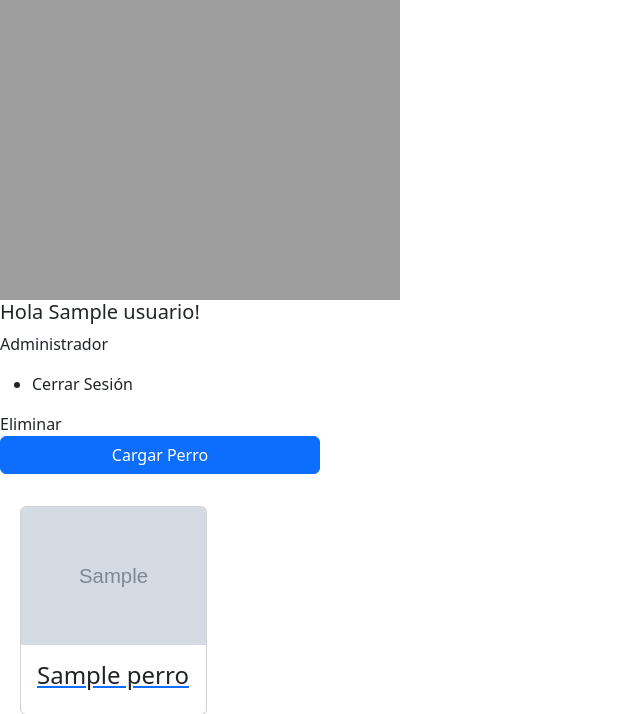
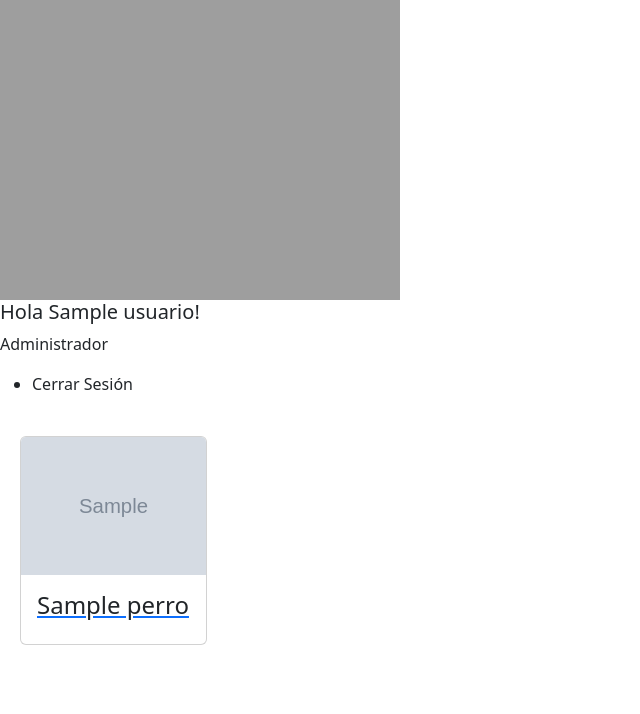
Before and after one commit to inagoy/oh-my-dog, a Django app: page /usuarios/ver_perros_como_admin/1 in a window 1280 px wide. Shown: the top 714 px of the page, without its empty margins (0-640 px from the left). Run offline with Django 4.2, Linux system fonts and the light colour scheme; a user stored in the database is signed in; tables that the repository leaves empty hold one stand-in row (values such as "Sample post"); grey boxes marked "Sample" are stand-in pictures.

Commit message:
visualizar perros como admin arreglado

```diff
--- a/usuarios_y_perros/templates/usuarios_y_perros/ver_perros_como_admin.html
+++ b/usuarios_y_perros/templates/usuarios_y_perros/ver_perros_como_admin.html
@@ -1,14 +1,7 @@
 {% extends 'base.html' %} {% load static %} {% block content %}
 
-//ARREGLAR
 <link href="{% static 'css/ver_perros.css' %}" rel="stylesheet" />
-<a
-  class="btn btn-primary centerObjects w-25"
-  href="{% url 'cargar_perro' %}"
-  role="button"
->
-  Cargar Perro
-</a>
+
 <div class="row row-cols-6 row-cols-md-7 g-4 m-2">
   {% if perros %} {% for perro in perros %}
   <div class="col">
@@ -35,7 +28,7 @@
     </a>
   </div>
   {% endfor %} {% else %}
-  <h1 class="centerObjects">No tenes perros registrados</h1>
+  <h1 class="centerObjects">  {{ usuario.nombre }} {{ usuario.apellido }} no tiene perros cargados</h1>
   {% endif %}
 </div>
 {% endblock %}
--- a/usuarios_y_perros/views.py
+++ b/usuarios_y_perros/views.py
@@ -126,26 +126,11 @@ def ver_perro(request, perro_id):
         })
 
 
-#{{{ eliminar
-
-#if request.method == 'POST':
-#        perros = None
-
-#    perro = get_object_or_404(Perro, id=perro_id)
-#    if (perro.dueño == request.user) or request.user.is_staff:
-#        return render(request, 'usuarios_y_perros/ver_perro.html', {'perro': perro})
-#    else:
-#        messages.error(request, "No sos dueño de este perro.")
-#        return render(request, 'usuarios_y_perros/ver_perros.html', {
-#            'perros': Perro.objects.filter(dueño=request.user, activo=True)
-#        })
-
-
-#}}}
 
 def ver_perros_como_admin(request, usuario_id):
-    return render(request, 'usuarios_y_perros/ver_perros.html', {
-        'perros': Perro.objects.filter(dueño=usuario_id, activo=True)
+    usuario = Usuario.objects.get(id=usuario_id)
+    return render(request, 'usuarios_y_perros/ver_perros_como_admin.html', {
+        'perros': Perro.objects.filter(dueño=usuario_id, activo=True), 'usuario': usuario
     })
 
 
```
